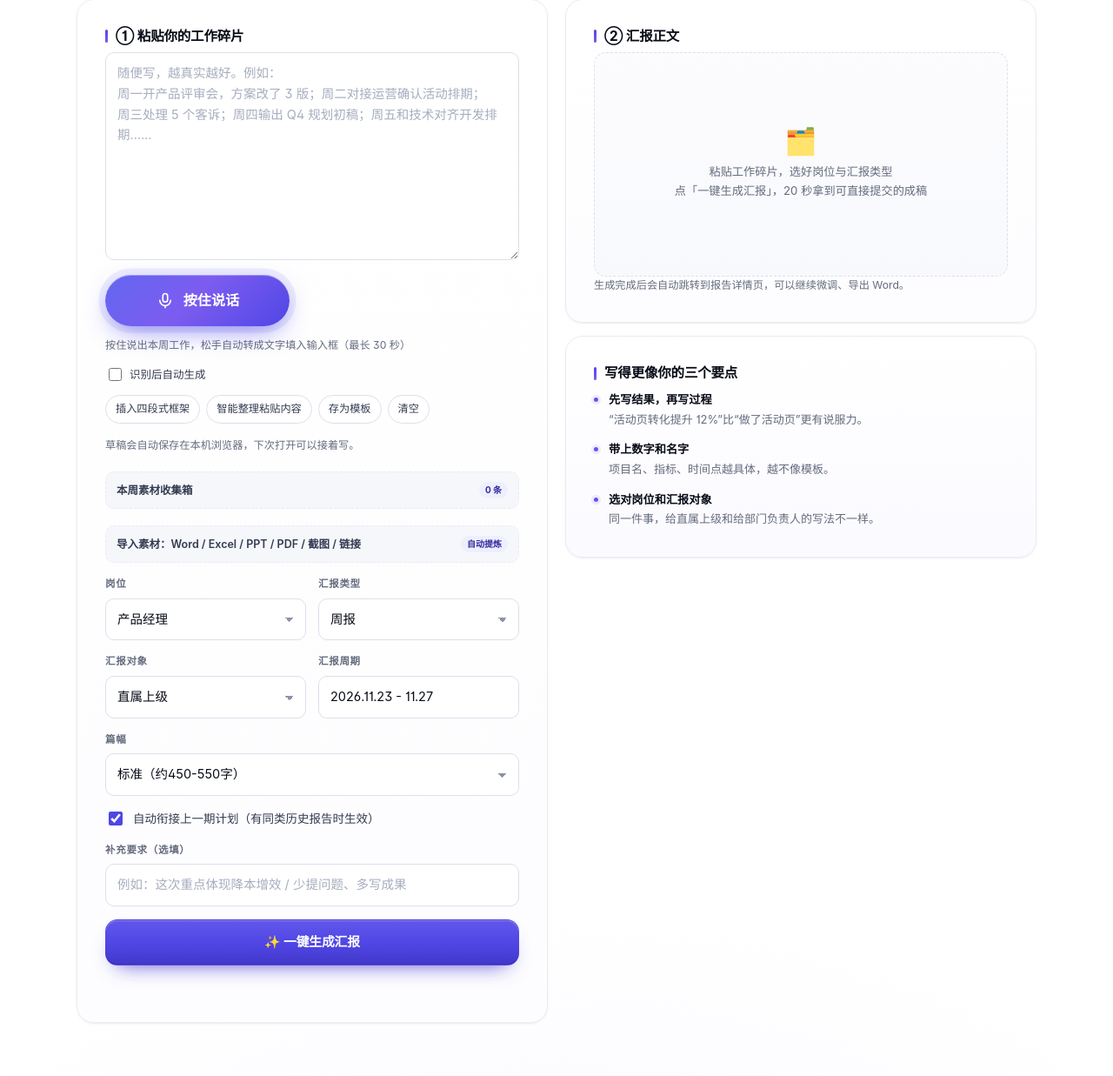
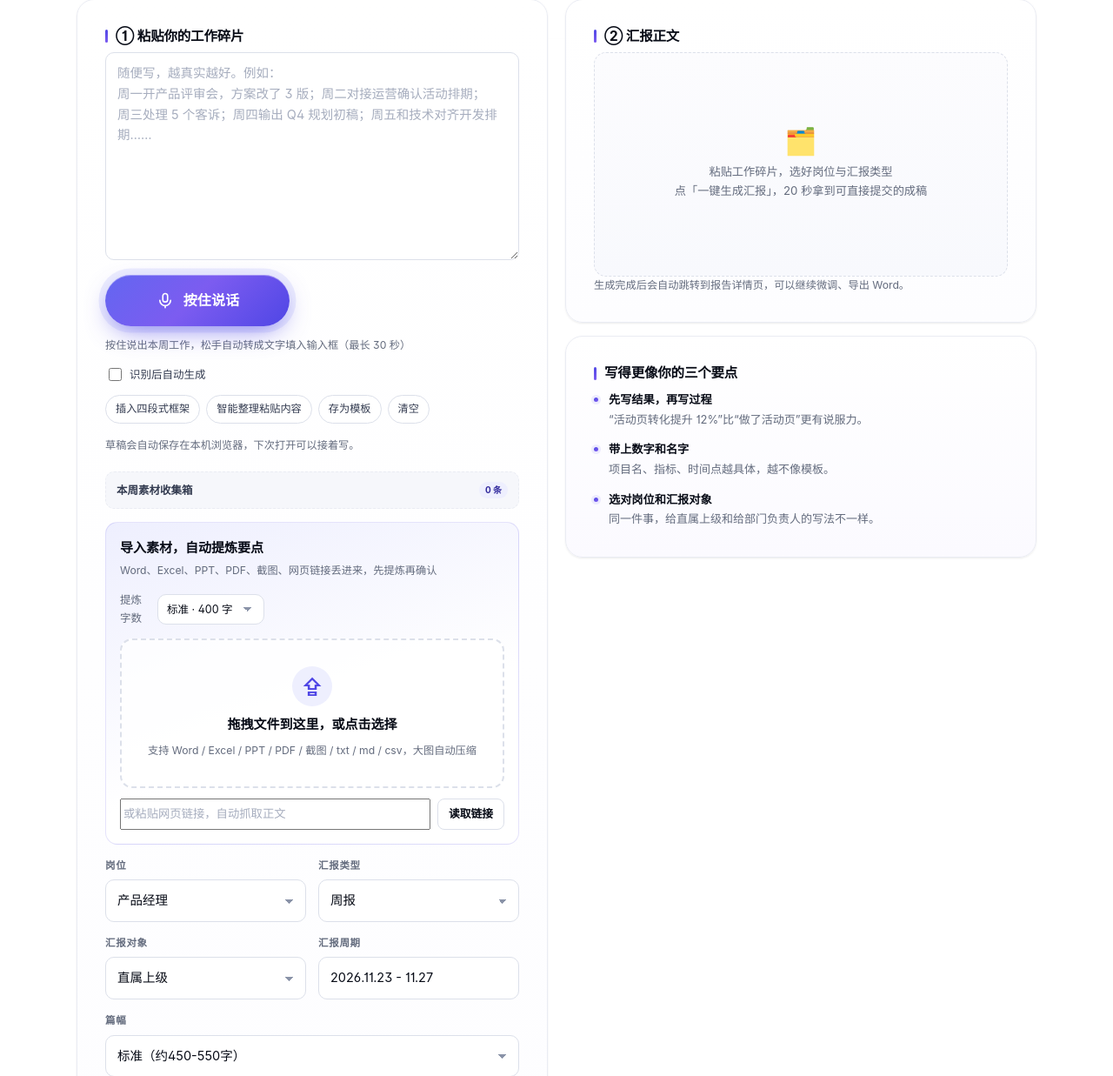
Before and after one commit to babawang1234/workreport, a FastAPI app: page /write in a window 1280 px wide. Shown: the part 348-1585 px from the top of the page at 87% size. Run offline with FastAPI, Linux system fonts and the light colour scheme; data that the repository does not hold is empty; some libraries are stand-ins or nearby versions.

Commit message:
feat: 上传区改为大号拖拽框，文件上限提升到 100MB

```diff
--- a/core/extract.py
+++ b/core/extract.py
@@ -7,7 +7,7 @@ import io
 import re
 
 MAX_CHARS = 6000
-MAX_BYTES = 40 * 1024 * 1024
+MAX_BYTES = 100 * 1024 * 1024
 MAX_MB = MAX_BYTES // (1024 * 1024)
 
 
--- a/webapp/static/style.css
+++ b/webapp/static/style.css
@@ -2022,13 +2022,55 @@ select {
 .inbox-body { padding: 10px 0 12px; }
 .inbox-body .inline-form { margin-top: 0; }
 
-/* 导入素材：文件 / 链接 */
-.extract-row { display: flex; align-items: center; gap: 10px; flex-wrap: wrap; margin-bottom: 10px; }
+/* 导入素材：拖拽上传 / 链接 */
+.import-panel {
+  display: flex;
+  flex-direction: column;
+  gap: 12px;
+  padding: 16px;
+  border: 1px solid var(--accent-ring);
+  border-radius: var(--r-md);
+  background: linear-gradient(160deg, var(--accent-soft), #fff 62%);
+}
+.import-head { display: flex; align-items: flex-start; justify-content: space-between; gap: 12px; flex-wrap: wrap; }
+.import-head p { margin: 4px 0 0; }
 .extract-limit { display: inline-flex; align-items: center; gap: 8px; font-size: 12.5px; color: var(--muted); }
 .extract-limit select { padding: 6px 10px; font-size: 12.5px; }
-.extract-pick { cursor: pointer; }
-.extract-pick input[type="file"] { display: none; }
-.extract-status { margin: 8px 0 0; }
+.dropzone {
+  display: flex;
+  flex-direction: column;
+  align-items: center;
+  justify-content: center;
+  gap: 8px;
+  padding: 30px 18px;
+  border: 2px dashed var(--line-strong);
+  border-radius: var(--r-md);
+  background: rgba(255, 255, 255, .78);
+  text-align: center;
+  cursor: pointer;
+  transition: border-color .18s ease, background .18s ease, transform .18s ease;
+}
+.dropzone:hover, .dropzone.over {
+  border-color: var(--accent);
+  background: #fff;
+  transform: translateY(-1px);
+}
+.dropzone input[type="file"] { display: none; }
+.dropzone-icon {
+  width: 46px;
+  height: 46px;
+  display: grid;
+  place-items: center;
+  border-radius: 50%;
+  background: var(--accent-soft);
+  color: var(--accent);
+  font-size: 22px;
+  font-weight: 700;
+}
+.dropzone-title { font-size: 15px; }
+.import-link { display: flex; gap: 8px; }
+.import-link input { flex: 1; min-width: 0; }
+.extract-status { margin: 0; }
 .extract-status:empty { display: none; }
 .extract-status.err { color: #DC2626; }
 
--- a/webapp/templates/base.html
+++ b/webapp/templates/base.html
@@ -29,7 +29,7 @@
   }
   </script>
   <link rel="icon" href="/static/favicon.svg" type="image/svg+xml">
-  <link rel="stylesheet" href="/static/style.css?v=20261215">
+  <link rel="stylesheet" href="/static/style.css?v=20261216">
   <script>document.documentElement.classList.add("js");</script>
 </head>
 <body>
@@ -74,6 +74,6 @@
 </main>
 
 <footer class="foot">智报 · 兑换码即账号，换设备输入同一个码即可同步全部报告 · <a href="/guide">周报怎么写</a></footer>
-<script src="/static/app.js?v=20261215"></script>
+<script src="/static/app.js?v=20261216"></script>
 </body>
 </html>
--- a/webapp/templates/write.html
+++ b/webapp/templates/write.html
@@ -87,10 +87,12 @@
         </div>
       </details>
 
-      <details class="inbox" id="import-box">
-        <summary><span>导入素材：Word / Excel / PPT / PDF / 截图 / 链接</span><b>自动提炼</b></summary>
-        <div class="inbox-body">
-          <div class="extract-row">
+      <section class="import-panel" id="import-box">
+        <div class="import-head">
+          <div>
+            <b>导入素材，自动提炼要点</b>
+            <p class="muted small">Word、Excel、PPT、PDF、截图、网页链接丢进来，先提炼再确认</p>
+          </div>
           <label class="extract-limit">
             <span>提炼字数</span>
             <select id="extract-limit">
@@ -100,17 +102,15 @@
               <option value="0">不提炼 · 用原文</option>
             </select>
           </label>
-            <span class="muted small">按上限把素材归纳成要点，字数越少越精简</span>
         </div>
-          <div class="extract-row">
-            <label class="btn ghost sm extract-pick">
+        <label class="dropzone" id="extract-drop">
           <input type="file" id="extract-file" accept=".docx,.xlsx,.pptx,.pdf,.txt,.md,.csv,.png,.jpg,.jpeg,.webp">
-              <span>选择文件</span>
+          <span class="dropzone-icon" aria-hidden="true">⇪</span>
+          <b class="dropzone-title">拖拽文件到这里，或点击选择</b>
+          <span class="muted small">支持 Word / Excel / PPT / PDF / 截图 / txt / md / csv，大图自动压缩</span>
         </label>
-            <span class="muted small">上传后先提炼要点，确认后再填入；大图会自动压缩</span>
-          </div>
-          <div class="inline-form">
-            <input type="url" id="extract-url" placeholder="粘贴网页链接，自动抓取正文">
+        <div class="import-link">
+          <input type="url" id="extract-url" placeholder="或粘贴网页链接，自动抓取正文">
           <button type="button" class="btn sm" id="extract-url-btn">读取链接</button>
         </div>
         <p class="muted small extract-status" id="extract-status"></p>
@@ -123,8 +123,7 @@
             <button type="button" class="btn ghost sm" id="extract-preview-cancel">取消</button>
           </div>
         </div>
-        </div>
-      </details>
+      </section>
 
       <div class="grid-2">
         <label class="field">
```
Also changed, not shown: webapp/static/app.js (+43 -6 lines). Lines whose indentation alone changed are shown as unchanged.
